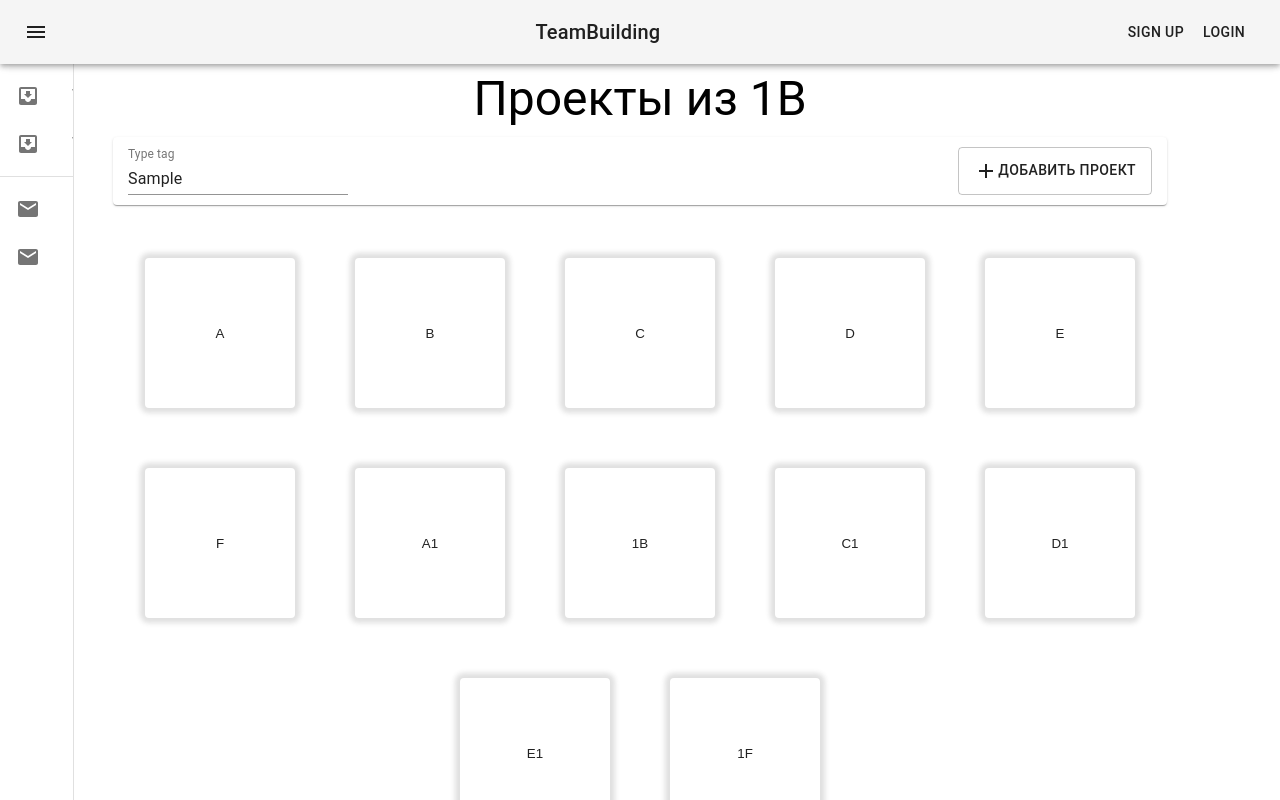
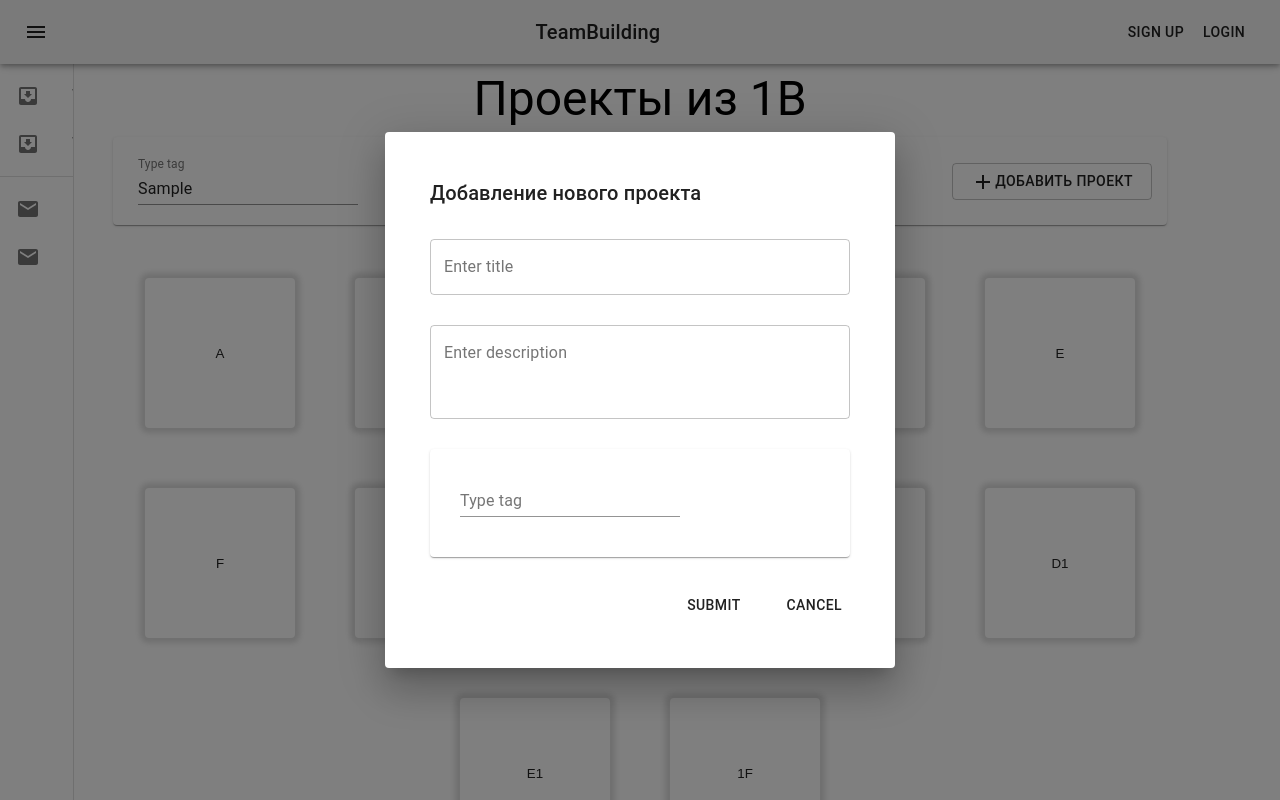
Before and after one commit to dartrhevan/student-projects-platform, a React (Create React App) app in the folder frontend/: page /projects/1B/1B in a window 1280 px wide. Both pictures are taken after typing "Sample" into the empty fields and a click on the button "ДОБАВИТЬ ПРОЕКТ". Shown: the top 800 px of the page. Built offline with nearby package versions, Linux system fonts and the light colour scheme.

Commit message:
frontend dialog begin

```diff
--- /dev/null
+++ b/frontend/src/components/elements/AddProject.tsx
@@ -0,0 +1,51 @@
+import React, {useEffect} from 'react';
+import {Button, Dialog, makeStyles, Paper, TextField, Typography} from "@material-ui/core";
+import TagsPanel from "../util/TagsPanel";
+import clsx from "clsx";
+
+const useStyles = makeStyles(theme => ({
+    main: {
+        padding: '20px',
+        margin: '10px',
+        display: 'flex',
+        flexDirection: 'column',
+        minWidth: '450px'
+    },
+    but: {
+        // margin: '2% 0 0 0'
+        margin: '15px'
+    },
+    buts: {
+        display: 'flex',
+        flexDirection: 'row',
+        justifyContent: 'flex-end'
+    },
+    paper: {
+        padding: '10px 20px'
+    }
+}));
+
+interface DialogProps {
+    open: boolean
+    title: string
+}
+
+export default function AddProject({open, title}: DialogProps) {
+    const classes = useStyles();
+    return (
+        <Dialog open={open}>
+            <div className={classes.main}>
+                <Typography className={classes.but} variant='h6'>{title}</Typography>
+                <TextField className={classes.but} variant='outlined' label='Enter title'/>
+                <TextField className={classes.but} minRows={3} variant='outlined' label='Enter description' multiline={true}/>
+
+                <Paper className={clsx(classes.but, classes.paper)}><TagsPanel /></Paper>
+                <div className={classes.buts}>
+                    <Button className={classes.but}>Submit</Button>
+                    <Button className={classes.but}>Cancel</Button>
+                </div>
+
+            </div>
+        </Dialog>
+    );
+}
--- a/frontend/src/components/elements/BadgePage.tsx
+++ b/frontend/src/components/elements/BadgePage.tsx
@@ -1,13 +1,9 @@
-import React, {useEffect} from 'react';
+import React from 'react';
 import {Container, makeStyles, Paper, Typography} from "@material-ui/core";
 import QueryPanel from "./QueryPanel";
 import Centered from "../util/Centered";
 import DefaultBadge from "./DefaultBadge";
 import PagingPanel from "./PagingPanel";
-import PagingState from "../../store/state/PagingState";
-import {useDispatch} from "react-redux";
-import {initPaging, setPage} from "../../store/actions/paging/setPagingData";
-
 
 const useStyles = makeStyles(theme => ({
     main: {
--- a/frontend/src/components/elements/MainMenu.tsx
+++ b/frontend/src/components/elements/MainMenu.tsx
@@ -75,7 +75,7 @@ const useStyles = makeStyles((theme: Theme) =>
 
 export default function MiniDrawer() {
     const classes = useStyles();
-    const matches = useMediaQuery('(max-width: 800px)', {noSsr: true});
+    const matches = useMediaQuery('(max-width: 800px)', {noSsr: true}); //TODO: extract hook
     const open = useSelector(getMainMenuOpen, shallowEqual);
     const drawerClasses = {
         [classes.drawerOpen]: open,
--- a/frontend/src/components/elements/QueryPanel.tsx
+++ b/frontend/src/components/elements/QueryPanel.tsx
@@ -1,59 +1,45 @@
 import React, {ChangeEvent, EventHandler, KeyboardEvent, KeyboardEventHandler, useState} from 'react';
-import {Button, Chip, Input, List, ListItem, makeStyles, Paper, TextField} from "@material-ui/core";
+import {Button, Chip, Input, List, ListItem, makeStyles, Paper, TextField, useMediaQuery} from "@material-ui/core";
 import DatePicker from '@mui/lab/DatePicker';
 import {Add, PlusOne} from "@material-ui/icons";
+import AddProject from "./AddProject";
+import TagsPanel from "../util/TagsPanel";
+import clsx from "clsx";
 
 const useStyles = makeStyles(theme => ({
     queryPanel: {
         padding: '10px 15px',
         width: '100%',
         maxWidth: '80vw',
-        display: 'flex'
+        display: 'flex',
+        alignItems: 'baseline'
     },
-    chips: {
-        flexGrow: 1,
-        display: 'flex',
-        alignItems: "center",
-        flexWrap: 'wrap'
+    mobilePanel: {
+        flexDirection: 'column'
     },
-    chip: {
-        margin: '5px 10px'
+    addButton: {
+        maxHeight: '70%',
+        width: '200px',
+        flexShrink: 0
     }
 }));
 
 export default function QueryPanel() {
     const classes = useStyles();
-    const [tags, setTags] = useState([] as string[]);
-    const [tag, setTag] = React.useState('');
+    const matches = useMediaQuery('(max-width: 800px)', {noSsr: true}); //TODO: extract hook
 
-    const handleChange = (event: React.ChangeEvent<HTMLInputElement>) => setTag(event.target.value);
-
-
-    const addTag = (e: KeyboardEvent<HTMLDivElement>) => {
-        if (e.key === 'Enter' && tag !== '') {
-            if (!tags.includes(tag))
-                setTags([...tags, tag]);
-            setTag('');
-        }
-    };
-
-    const handleDelete = (toDelete: string) => setTags(tags.filter(t => t !== toDelete));
-
+    const [openAddProjDialog, setOpenAddProjDialog] = useState(false);
     const [fromDate, setFromDate] = useState(null as Date | null);
 
-    return (<Paper className={classes.queryPanel}>
+    return (<Paper className={clsx({[classes.queryPanel]: true, [classes.mobilePanel]: matches})}>
         {/*<DatePicker*/}
         {/*label="From"*/}
         {/*value={fromDate}*/}
         {/*onChange={(newValue: Date | null) => setFromDate(newValue)}*/}
         {/*renderInput={(params: object) => <TextField {...params} />}/>*/}
 
-        <TextField label='Type tag' value={tag} onChange={handleChange} onKeyPress={addTag}/>
-
-        <div className={classes.chips}>
-            {tags.map(t => (<Chip label={t} key={t} variant="outlined" className={classes.chip}
-                                  onDelete={() => handleDelete(t)}/>))}
-        </div>
-        <Button variant='outlined'> <Add/> Добавить проект</Button>
+        <AddProject open={openAddProjDialog} title='Добавление нового проекта' />
+        <TagsPanel />
+        <Button className={classes.addButton} variant='outlined' onClick={() => setOpenAddProjDialog(true)}> <Add/> Добавить проект</Button>
     </Paper>)
 }
--- /dev/null
+++ b/frontend/src/components/util/TagsPanel.tsx
@@ -0,0 +1,47 @@
+import React, {ChangeEvent, EventHandler, KeyboardEvent, KeyboardEventHandler, useState} from 'react';
+import {Chip, makeStyles, TextField} from "@material-ui/core";
+
+const useStyles = makeStyles(theme => ({
+    chips: {
+        flexGrow: 1,
+        display: 'flex',
+        alignItems: "center",
+        flexWrap: 'wrap',
+        margin: "10px"
+    },
+    chip: {
+        margin: '5px 10px'
+    },
+    input: {
+        margin: "10px",
+        flexShrink: 0
+    }
+}));
+
+
+export default function TagsPanel() {
+    const classes = useStyles();
+    const [tags, setTags] = useState([] as string[]);
+    const [tag, setTag] = React.useState('');
+
+    const handleChange = (event: React.ChangeEvent<HTMLInputElement>) => setTag(event.target.value);
+
+
+    const addTag = (e: KeyboardEvent<HTMLDivElement>) => {
+        if (e.key === 'Enter' && tag !== '') {
+            if (!tags.includes(tag))
+                setTags([...tags, tag]);
+            setTag('');
+        }
+    };
+
+    const handleDelete = (toDelete: string) => setTags(tags.filter(t => t !== toDelete));
+    return (<>
+        <TextField className={classes.input} label='Type tag' value={tag} onChange={handleChange} onKeyPress={addTag}/>
+
+        <div className={classes.chips}>
+            {tags.map(t => (<Chip label={t} key={t} variant="outlined" className={classes.chip}
+                                  onDelete={() => handleDelete(t)}/>))}
+        </div>
+    </>)
+}
--- a/frontend/src/pages/Projects.tsx
+++ b/frontend/src/pages/Projects.tsx
@@ -14,6 +14,7 @@ import ProjectQuery from "../model/dto/ProjectQuery";
 import Pageable from "../model/Pageable";
 import Project from "../model/Project";
 import getPaging from "../hooks/getPaging";
+import AddProject from "../components/elements/AddProject";
 
 
 const useStyles = makeStyles(theme => ({
@@ -41,7 +42,6 @@ export default function Projects() {
     const classes = useStyles();
 
     const {workspaceId, workspaceTitle} = useParams<ProjectsParams>();
-
     const {totalCount, pageSize, pageNumber} =  useSelector(getPaging, shallowEqual);
     const [data, setData] = useState([] as Project[]);
     console.log("render Projects")
```
